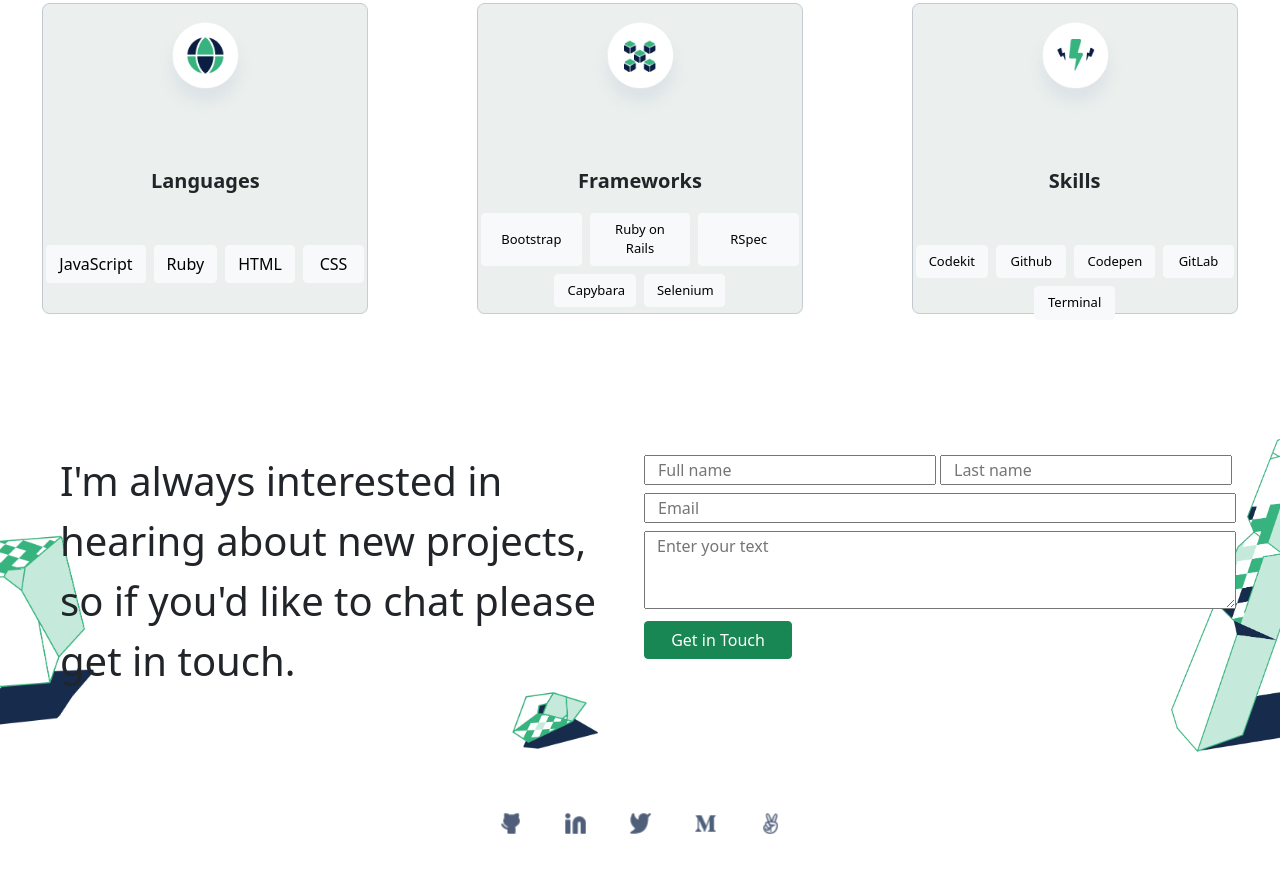
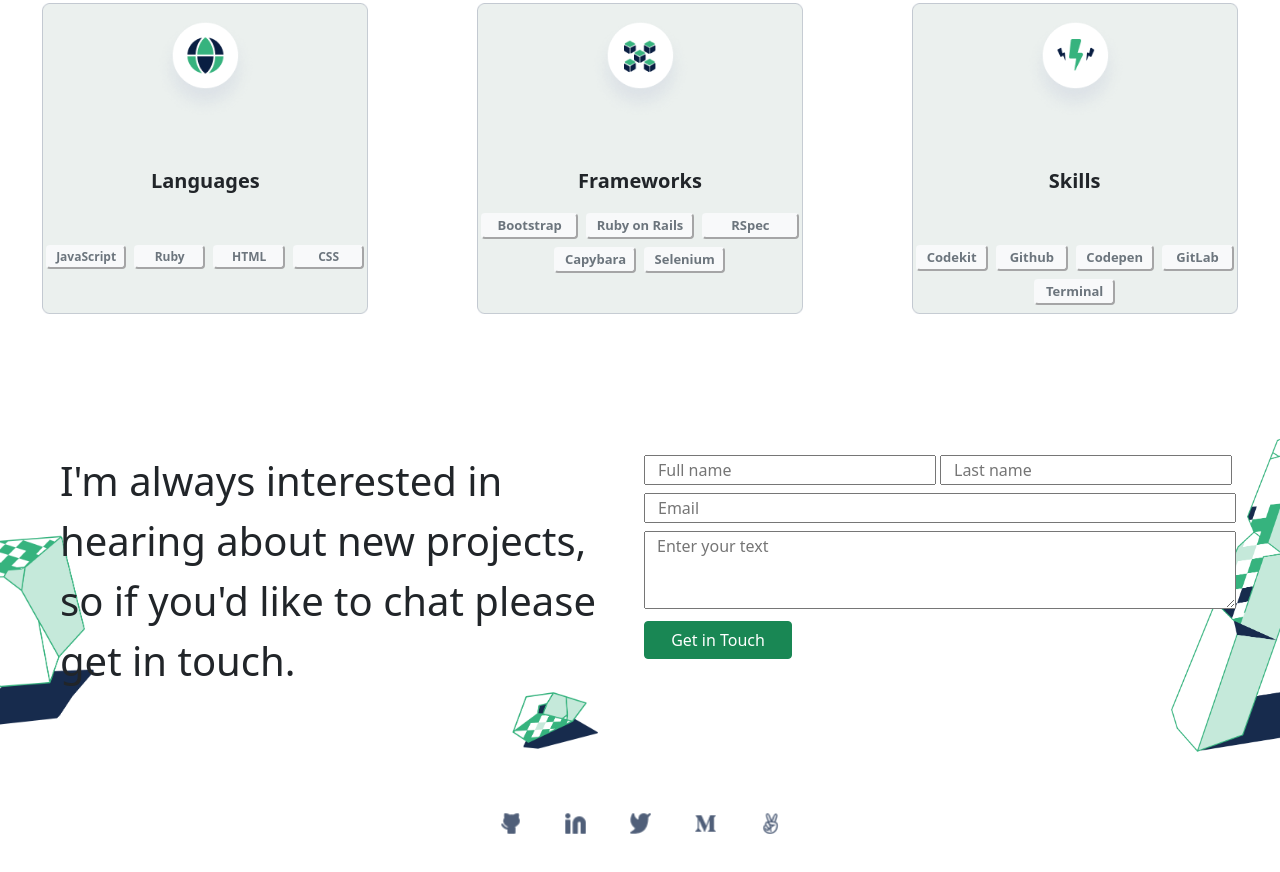
Before and after one commit to emyrue/Bootstrap-portfolio, a plain HTML site: page index.html in a window 1280 px wide. Shown: the part 2375-3247 px from the top of the page. Drawn offline with nearby package versions, Linux system fonts and the light colour scheme.

Commit message:
Added badges

```diff
--- a/index.html
+++ b/index.html
@@ -148,36 +148,36 @@
             <img src="./images/languages.png" alt="" style="width: 100%;">
             <h5 class="text-center fw-bold my-5">Languages</h5>
             <div class="row">
-              <button class="btn btn-light col m-1">JavaScript</button>
-              <button class="btn btn-light col m-1">Ruby</button>
-              <button class="btn btn-light col m-1">HTML</button>
-              <button class="btn btn-light col m-1">CSS</button>
+              <button class="badge border-light bg-light text-secondary col m-1">JavaScript</button>
+              <button class="badge border-light bg-light text-secondary col m-1">Ruby</button>
+              <button class="badge border-light bg-light text-secondary col m-1">HTML</button>
+              <button class="badge border-light bg-light text-secondary col m-1">CSS</button>
             </div>
           </div>
           <div class="bg-image col-3" style="background-image: url('./images/aboutme-cards.png'); background-repeat: no-repeat; background-size: 100%; height: 400px;">
             <img src="./images/frameworks.png" alt="" style="width: 100%;">
             <h5 class="text-center fw-bold mt-5 mb-3">Frameworks</h5>
             <div class="row">
-              <button style="font-size: 13px" class="btn btn-light col m-1">Bootstrap</button>
-              <button style="font-size: 13px" class="btn btn-light col m-1">Ruby on Rails</button>
-              <button style="font-size: 13px" class="btn btn-light col m-1">RSpec</button>
+              <button style="font-size: 13px" class="badge border-light bg-light text-secondary col m-1">Bootstrap</button>
+              <button style="font-size: 13px" class="badge border-light bg-light text-secondary col m-1">Ruby on Rails</button>
+              <button style="font-size: 13px" class="badge border-light bg-light text-secondary col m-1">RSpec</button>
             </div>
             <div class="row justify-content-center">
-              <button style="font-size: 13px" class="btn btn-light col-3 m-1">Capybara</button>
-              <button style="font-size: 13px" class="btn btn-light col-3 m-1">Selenium</button>
+              <button style="font-size: 13px" class="badge border-light bg-light text-secondary col-3 m-1">Capybara</button>
+              <button style="font-size: 13px" class="badge border-light bg-light text-secondary col-3 m-1">Selenium</button>
             </div>
           </div>
           <div class="bg-image col-3" style="background-image: url('./images/aboutme-cards.png'); background-repeat: no-repeat; background-size: 100%; height: 400px;">
             <img src="./images/skills.png" alt="" style="width: 100%;">
             <h5 class="text-center fw-bold my-5">Skills</h5>
             <div class="row">
-              <button style="font-size: 13px" class="btn btn-light col m-1">Codekit</button>
-              <button style="font-size: 13px" class="btn btn-light col m-1">Github</button>
-              <button style="font-size: 13px" class="btn btn-light col m-1">Codepen</button>
-              <button style="font-size: 13px" class="btn btn-light col m-1">GitLab</button>
+              <button style="font-size: 13px" class="badge border-light bg-light text-secondary col m-1">Codekit</button>
+              <button style="font-size: 13px" class="badge border-light bg-light text-secondary col m-1">Github</button>
+              <button style="font-size: 13px" class="badge border-light bg-light text-secondary col m-1">Codepen</button>
+              <button style="font-size: 13px" class="badge border-light bg-light text-secondary col m-1">GitLab</button>
             </div>
             <div class="row justify-content-center">
-              <button style="font-size: 13px" class="btn btn-light col-3 m-1">Terminal</button>
+              <button style="font-size: 13px" class="badge border-light bg-light text-secondary col-3 m-1">Terminal</button>
             </div>
           </div>
         </div>
```
